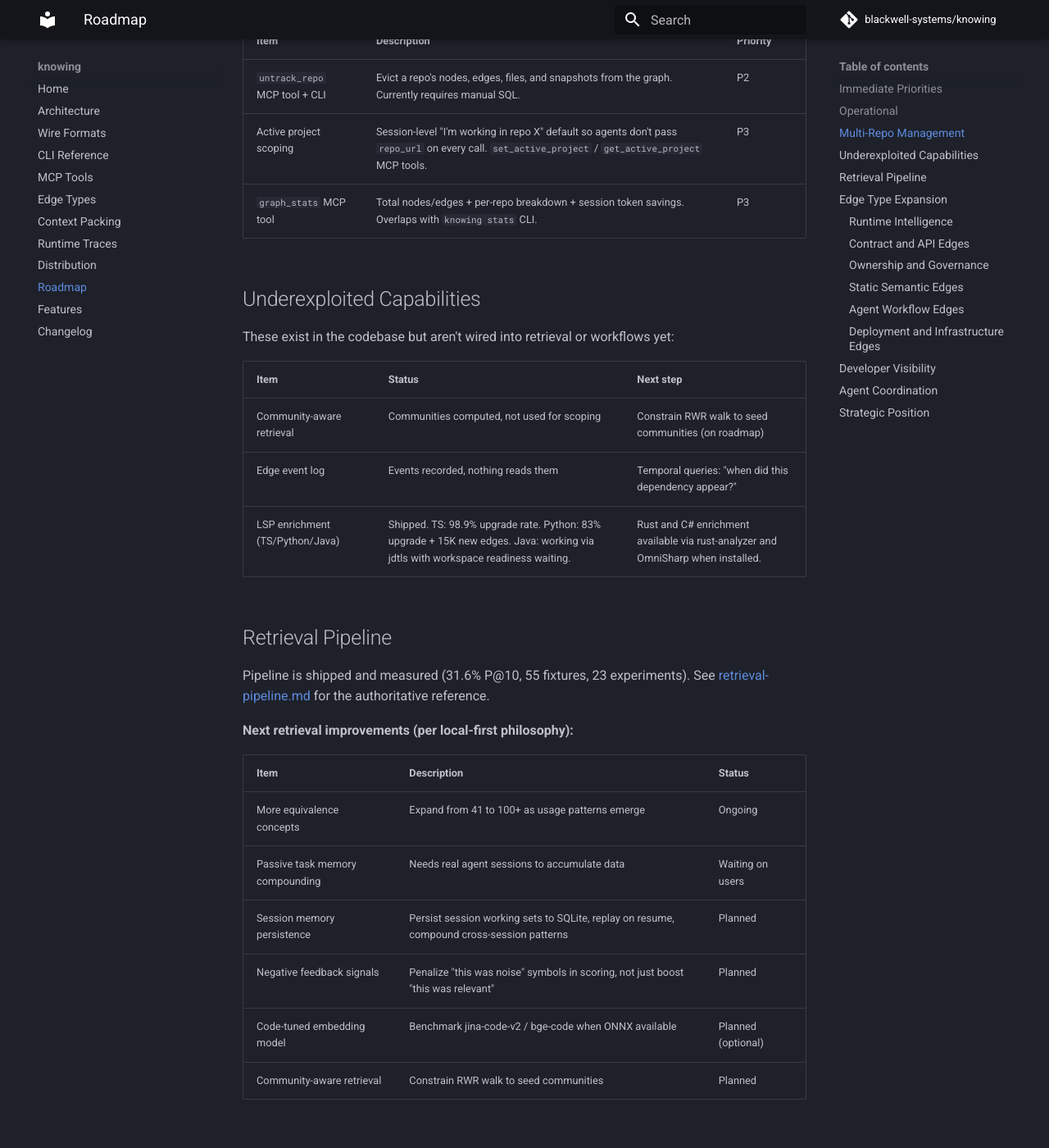
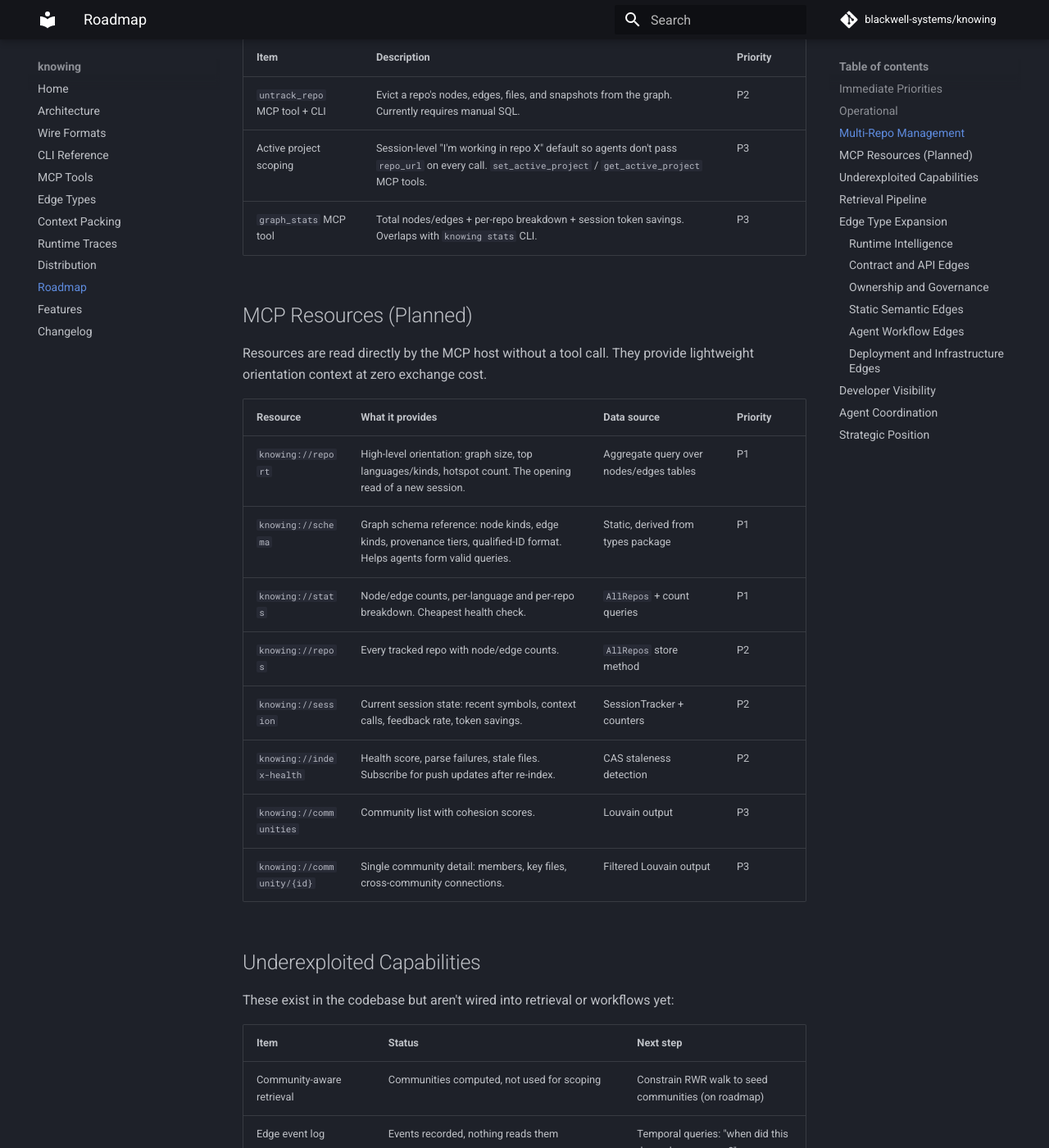
Before and after one commit to blackwell-systems/knowing, an MkDocs documentation site: the page built from docs/roadmap.md, in a window 1280 px wide and 1400 px high, scrolled down 2147 px. Shown: the whole window at 82% size. Built offline with MkDocs 1.6.1 and Material for MkDocs 9.7.7, drawn with Linux system fonts in a browser that asks for light colours; comment, search, counter and statistics services are not loaded; some of the changed text lies outside the part shown.

Commit message:
docs: expand MCP resources plan with 8 specific resources

```diff
--- a/docs/roadmap.md
+++ b/docs/roadmap.md
@@ -12,7 +12,7 @@ What's shipped is in the [changelog](CHANGELOG.md). This document covers what's
 | 4 | **Negative feedback** | The feedback loop only records "this was relevant." No way to say "this was noise, stop suggesting it." Negative signals sharpen ranking faster than positive-only. Add `feedback` tool support for `relevant: false` and penalize negatively-marked symbols in scoring. | Medium |
 | 5 | **Traversal cache** | L1 in-memory LRU for hot paths. Repeat queries should be instant. | Medium |
 | 6 | **`knowing stats`** | Show session value: context calls, symbols served, symbols marked relevant, feedback rate. Lets users see the value accumulating. | Low |
-| 7 | **MCP resources** | `knowing://context/<scope>` subscribable resources for live context updates. | Medium |
+| 7 | **MCP resources** | Lightweight context that doesn't cost a tool call. Resources are read directly by the MCP host for agent orientation. See detailed list below. | Medium |
 | 8 | **~~v0.2.0 release~~** | **Shipped.** 25 extractors, retrieval pipeline, TOON, `knowing init`, multi-language LSP enrichment, `knowing why`, 84 equivalence classes, 23 MCP tools, ~60K LOC. | Done |
 
 ## Operational
@@ -36,6 +36,21 @@ What's shipped is in the [changelog](CHANGELOG.md). This document covers what's
 | `untrack_repo` MCP tool + CLI | Evict a repo's nodes, edges, files, and snapshots from the graph. Currently requires manual SQL. | P2 |
 | Active project scoping | Session-level "I'm working in repo X" default so agents don't pass `repo_url` on every call. `set_active_project` / `get_active_project` MCP tools. | P3 |
 | `graph_stats` MCP tool | Total nodes/edges + per-repo breakdown + session token savings. Overlaps with `knowing stats` CLI. | P3 |
+
+## MCP Resources (Planned)
+
+Resources are read directly by the MCP host without a tool call. They provide lightweight orientation context at zero exchange cost.
+
+| Resource | What it provides | Data source | Priority |
+|----------|-----------------|-------------|----------|
+| `knowing://report` | High-level orientation: graph size, top languages/kinds, hotspot count. The opening read of a new session. | Aggregate query over nodes/edges tables | P1 |
+| `knowing://schema` | Graph schema reference: node kinds, edge kinds, provenance tiers, qualified-ID format. Helps agents form valid queries. | Static, derived from types package | P1 |
+| `knowing://stats` | Node/edge counts, per-language and per-repo breakdown. Cheapest health check. | `AllRepos` + count queries | P1 |
+| `knowing://repos` | Every tracked repo with node/edge counts. | `AllRepos` store method | P2 |
+| `knowing://session` | Current session state: recent symbols, context calls, feedback rate, token savings. | SessionTracker + counters | P2 |
+| `knowing://index-health` | Health score, parse failures, stale files. Subscribe for push updates after re-index. | CAS staleness detection | P2 |
+| `knowing://communities` | Community list with cohesion scores. | Louvain output | P3 |
+| `knowing://community/{id}` | Single community detail: members, key files, cross-community connections. | Filtered Louvain output | P3 |
 
 ## Underexploited Capabilities
 
```
